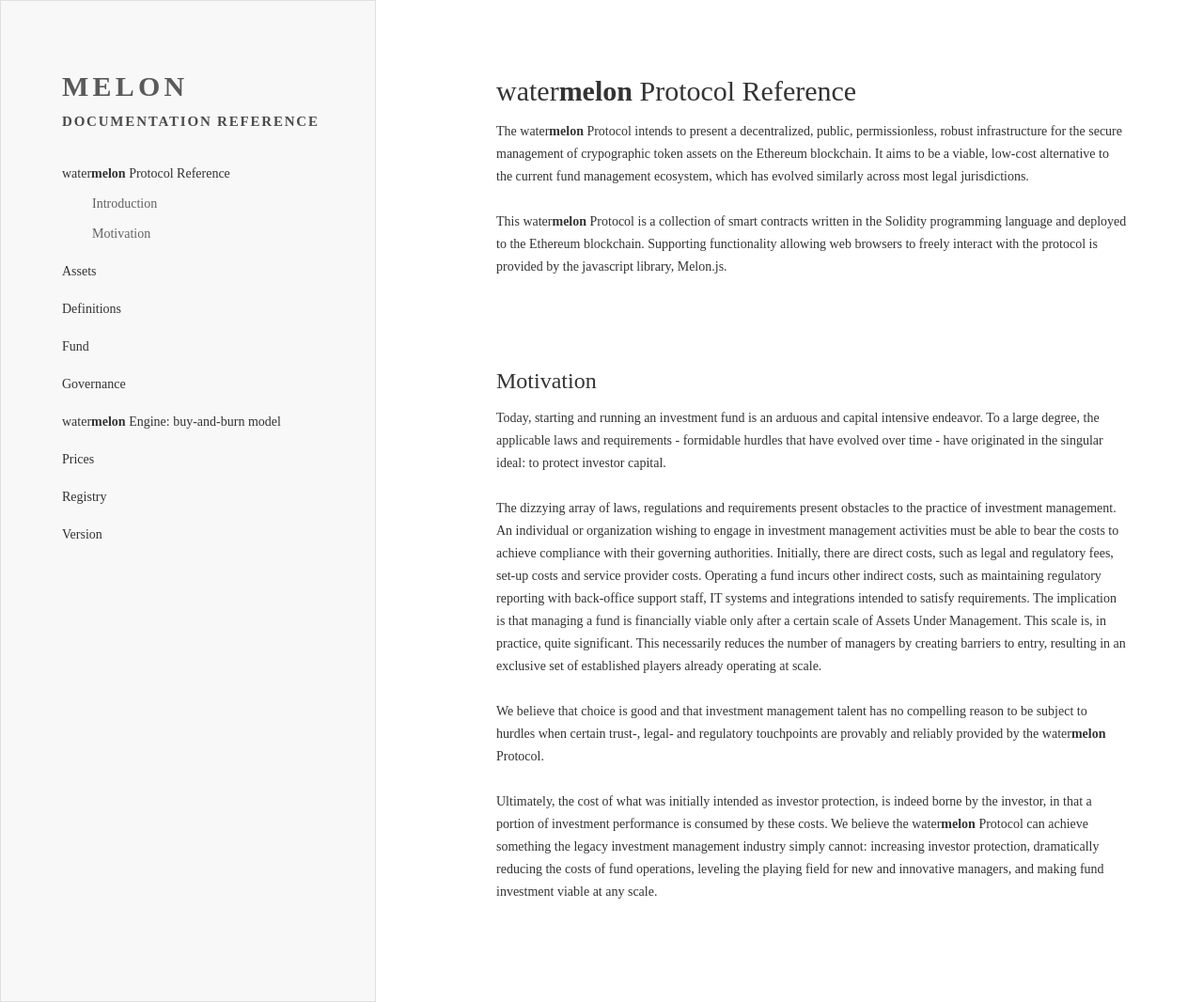
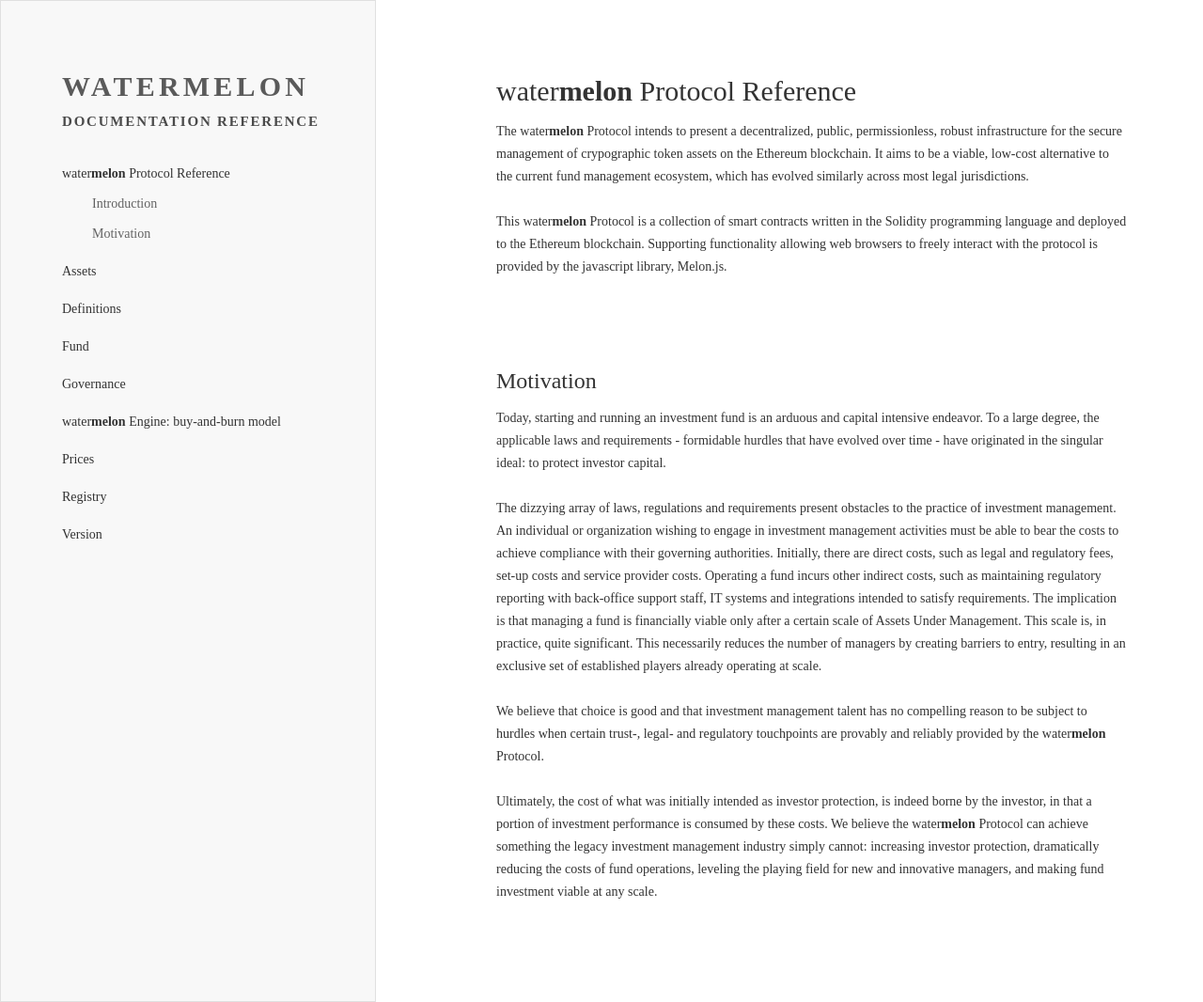
Before and after one commit to melonproject-archive/documentation, a Jekyll site: the page built from README.md, in a window 1280 px wide and 1066 px high. Shown: the whole window at 94% size. Built offline with Jekyll 4.4.1, drawn with Linux system fonts in a browser that asks for light colours; our own code applies the rules of GitHub Pages for plain Markdown files.

Commit message:
Update _config.yml

```diff
--- a/_config.yml
+++ b/_config.yml
@@ -1,5 +1,5 @@
 
-title: "Melon"
+title: "water<b>melon</b>"
 description: "Documentation Reference"
 submodule_section: "Submodules"
 submodules: "brief"
```
